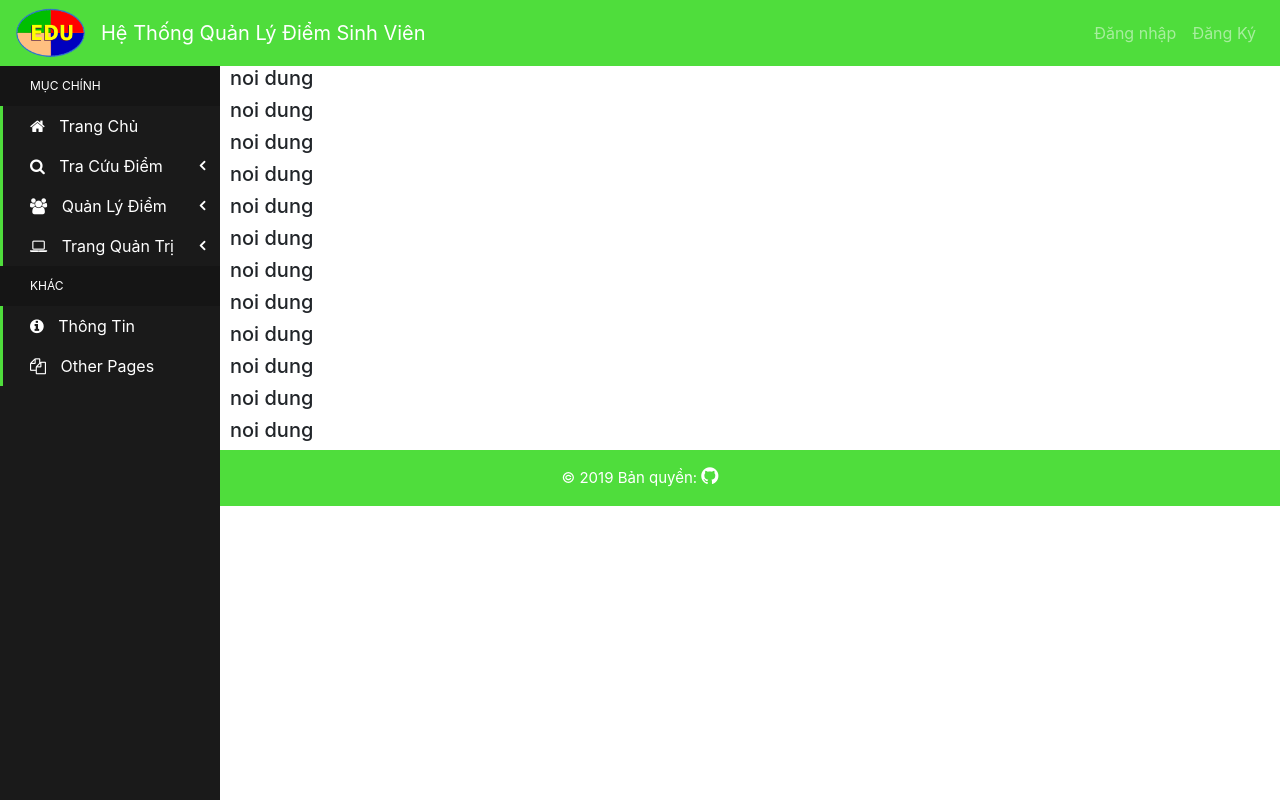
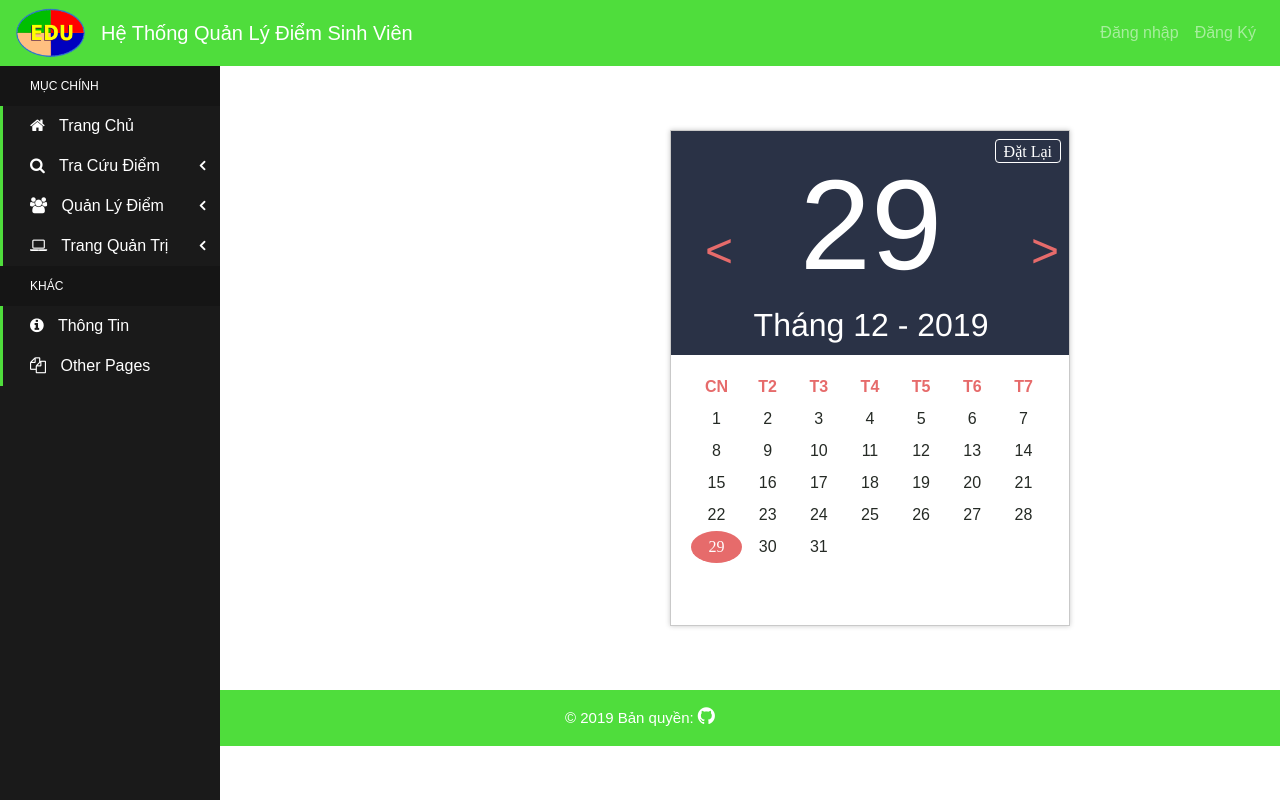
Before and after one commit to nocpinmylf/175A071063_175A071204, a PHP site: page / in a window 1280 px wide; the page is wider, and only the part inside the window is pictured. Run offline with PHP 8.4, Linux system fonts and the light colour scheme; some libraries are stand-ins or nearby versions.

Commit message:
trang tri'

```diff
--- /dev/null
+++ b/calendar.php
@@ -0,0 +1,104 @@
+<!doctype html>
+<html lang="en">
+
+<head>
+  <title>Title</title>
+  <!-- Required meta tags -->
+  <meta charset="utf-8">
+  <meta name="viewport" content="width=device-width, initial-scale=1, shrink-to-fit=no">
+
+  <!-- Bootstrap CSS -->
+  <link rel="stylesheet" href="css/calendar.css">
+  <script src="js/calendar.js"></script>
+</head>
+
+<body class="calendar-body">
+
+    <div class="elegant-calencar">
+       <p id="reset">Đặt Lại</p>
+        <div id="header" class="clearfix">
+           <div class="pre-button"><</div>
+            <div class="head-info">
+                <div class="head-day"></div>
+                <div class="head-month"></div>
+            </div>
+            <div class="next-button">></div>
+        </div>
+        <table id="calendar">
+            <thead>
+                <tr>
+                    <th>CN</th>
+                    <th>T2</th>
+                    <th>T3</th>
+                    <th>T4</th>
+                    <th>T5</th>
+                    <th>T6</th>
+                    <th>T7</th>
+                </tr>
+            </thead>
+            <tbody>
+                <tr>
+                    <td></td>
+                    <td></td>
+                    <td></td>
+                    <td></td>
+                    <td></td>
+                    <td></td>
+                    <td></td>
+                </tr>
+                <tr>
+                    <td></td>
+                    <td></td>
+                    <td></td>
+                    <td></td>
+                    <td></td>
+                    <td></td>
+                    <td></td>
+                </tr>
+                <tr>
+                    <td></td>
+                    <td></td>
+                    <td></td>
+                    <td></td>
+                    <td></td>
+                    <td></td>
+                    <td></td>
+                </tr>
+                <tr>
+                    <td></td>
+                    <td></td>
+                    <td></td>
+                    <td></td>
+                    <td></td>
+                    <td></td>
+                    <td></td>
+                </tr>
+                <tr>
+                    <td></td>
+                    <td></td>
+                    <td></td>
+                    <td></td>
+                    <td></td>
+                    <td></td>
+                    <td></td>
+                </tr>
+                <tr>
+                    <td></td>
+                    <td></td>
+                    <td></td>
+                    <td></td>
+                    <td></td>
+                    <td></td>
+                    <td></td>
+                </tr>
+            </tbody>
+        </table>
+    </div>
+  <!-- Optional JavaScript -->
+  <!-- jQuery first, then Popper.js, then Bootstrap JS -->
+  <script src="https://code.jquery.com/jquery-3.3.1.slim.min.js" integrity="sha384-q8i/X+965DzO0rT7abK41JStQIAqVgRVzpbzo5smXKp4YfRvH+8abtTE1Pi6jizo" crossorigin="anonymous"></script>
+  <script src="https://cdnjs.cloudflare.com/ajax/libs/popper.js/1.14.7/umd/popper.min.js" integrity="sha384-UO2eT0CpHqdSJQ6hJty5KVphtPhzWj9WO1clHTMGa3JDZwrnQq4sF86dIHNDz0W1" crossorigin="anonymous"></script>
+  <script src="https://stackpath.bootstrapcdn.com/bootstrap/4.3.1/js/bootstrap.min.js" integrity="sha384-JjSmVgyd0p3pXB1rRibZUAYoIIy6OrQ6VrjIEaFf/nJGzIxFDsf4x0xIM+B07jRM" crossorigin="anonymous"></script>
+</body>
+
+</html>
--- /dev/null
+++ b/css/calendar.css
@@ -0,0 +1,235 @@
+/**
+ * Eric Meyer's Reset CSS v2.0+ (https://meyerweb.com/eric/tools/css/reset/)
+ * http://cssreset.com
+ */
+ html, body, div, span, applet, object, iframe,
+ h1, h2, h3, h4, h5, h6, p, blockquote, pre,
+ a, abbr, acronym, address, big, cite, code,
+ del, dfn, em, img, ins, kbd, q, s, samp,
+ small, strike, strong, sub, sup, tt, var,
+ b, u, i, center,
+ dl, dt, dd, ol, ul, li,
+ fieldset, form, label, legend,
+ table, caption, tbody, tfoot, thead, tr, th, td,
+ article, aside, canvas, details, embed,
+ figure, figcaption, footer, header, hgroup,
+ menu, nav, output, ruby, section, summary,
+ time, mark, audio, video {
+   margin: 0;
+   padding: 0;
+   border: 0;
+   vertical-align: baseline;
+ }
+ body {
+     font-size: 100%;
+ }
+ /* HTML5 display-role reset for older browsers */
+ article, aside, details, figcaption, figure,
+ footer, header, hgroup, menu, nav, section {
+   display: block;
+ }
+ .calendar-body {
+   line-height: 1.5;
+ }
+ ol, ul {
+   list-style: none;
+ }
+ blockquote, q {
+   quotes: none;
+ }
+ blockquote:before, blockquote:after,
+ q:before, q:after {
+   content: '';
+   content: none;
+ }
+ table {
+   border-spacing: 2px;
+ }
+ .clearfix:before,
+ .clearfix:after {
+     content: " "; /* 1 */
+     display: table; /* 2 */
+ }
+
+ .clearfix:after {
+     clear: both;
+ }
+ /**
+  * For IE 6/7 only
+  * Include this rule to trigger hasLayout and contain floats.
+  */
+ .clearfix {
+     *zoom: 1;
+ }
+ a, a:hover {
+     text-decoration: none;
+ }
+ .img-responsive {
+     max-width: 100%;
+     height: auto;
+ }
+
+ .calendar-body{
+     font-family: Arial, Helvetica, sans-serif;
+      -webkit-user-select: none;
+      -moz-user-select: none;
+      -ms-user-select: none;
+      user-select: none;
+ }
+
+ .elegant-calencar {
+     width: 25em;
+     height: 31em;
+     border: 1px solid #c9c9c9;
+     -webkit-box-shadow: 0 0 5px #c9c9c9;
+     box-shadow: 0 0 5px #c9c9c9;
+     text-align: center;
+     margin: 4em auto;
+     position: relative;
+ }
+
+ #header {
+     font-family: 'HelveticaNeue-UltraLight', 'Helvetica Neue UltraLight', 'Helvetica Neue', Arial, Helvetica, sans-serif;
+     height: 14em;
+     background-color: #2a3246;
+     margin-bottom: 1em;
+ }
+
+ .pre-button, .next-button {
+     margin-top: 2em;
+     font-size: 3em;
+     -webkit-transition: -webkit-transform 0.5s;
+     transition: transform 0.5s;
+     cursor: pointer;
+     width: 1em;
+     height: 1em;
+     line-height: 1em;
+     color: #e66b6b;
+     border-radius: 50%;
+ }
+
+ .pre-button:hover, .next-button:hover {
+     -webkit-transform: rotate(360deg);
+     -ms-transform: rotate(360deg);
+     transform: rotate(360deg);
+ }
+
+ .pre-button:active,.next-button:active{
+     -webkit-transform: scale(0.7);
+     -ms-transform: scale(0.7);
+     transform: scale(0.7);
+ }
+
+ .pre-button {
+     float: left;
+     margin-left: 0.5em;
+ }
+
+ .next-button {
+     float: right;
+     /* margin-right: 0.5em; */
+ }
+
+ .head-info {
+     float: left;
+     width: 16em;
+ }
+
+ .head-day {
+     margin-top: 30px;
+     font-size: 8em;
+     line-height: 1;
+     color: #fff;
+ }
+
+ .head-month {
+     margin-top: 20px;
+     font-size: 2em;
+     line-height: 1;
+     color: #fff;
+ }
+
+ #calendar {
+     width: 90%;
+     margin: 0 auto;
+ }
+
+ #calendar tr {
+     height: 2em;
+     line-height: 2em;
+ }
+
+ thead tr {
+     color: #e66b6b;
+   font-weight: 700;
+   text-transform: uppercase;
+ }
+
+ tbody tr {
+     color: #252a25;
+ }
+
+ tbody td{
+     width: 14%;
+     border-radius: 50%;
+     cursor: pointer;
+     -webkit-transition:all 0.2s ease-in;
+     transition:all 0.2s ease-in;
+ }
+
+ tbody td:hover, .selected {
+     color: #fff;
+     background-color: #2a3246;
+     border: none;
+ }
+
+ tbody td:active {
+     -webkit-transform: scale(0.7);
+     -ms-transform: scale(0.7);
+     transform: scale(0.7);
+ }
+
+ #today {
+     background-color: #e66b6b;
+     color: #fff;
+     font-family: serif;
+     border-radius: 50%;
+ }
+
+ #disabled {
+     cursor: default;
+     background: #fff;
+ }
+
+ #disabled:hover {
+     background: #fff;
+     color: #c9c9c9;
+ }
+
+ #reset {
+     display: block;
+     position: absolute;
+     right: 0.5em;
+     top: 0.5em;
+     z-index: 999;
+     color: #fff;
+     font-family: serif;
+     cursor: pointer;
+     padding: 0 0.5em;
+     height: 1.5em;
+     border: 0.1em solid #fff;
+     border-radius: 4px;
+     -webkit-transition: all 0.3s ease;
+     transition: all 0.3s ease;
+ }
+
+ #reset:hover {
+     color: #e66b6b;
+     border-color: #e66b6b;
+ }
+
+ #reset:active{
+     -webkit-transform: scale(0.8);
+     -ms-transform: scale(0.8);
+     transform: scale(0.8);
+ }
--- a/index.php
+++ b/index.php
@@ -19,19 +19,9 @@
           <?php
             // include "function/DB_connection.php";
             // getConnect();
+            include "calendar.php";
           ?>
-          <h5>noi dung</h5>
-          <h5>noi dung</h5>
-          <h5>noi dung</h5>
-          <h5>noi dung</h5>
-          <h5>noi dung</h5>
-          <h5>noi dung</h5>
-          <h5>noi dung</h5>
-          <h5>noi dung</h5>
-          <h5>noi dung</h5>
-          <h5>noi dung</h5>
-          <h5>noi dung</h5>
-          <h5>noi dung</h5>
+
         </div>
         <div class="footer"><?php include "footer.php"; ?></div>
       </div>
--- a/side_bar.php
+++ b/side_bar.php
@@ -14,7 +14,7 @@
 </head>
 
 <body>
-	<aside>
+	<aside style="top: 66px;">
 		<div class="sidebar left">
 			<ul class="list-sidebar bg-defoult">
 				<li class="header">Mục Chính</li>
```
Also changed, not shown: js/calendar.js (added, +191 -0 lines).
